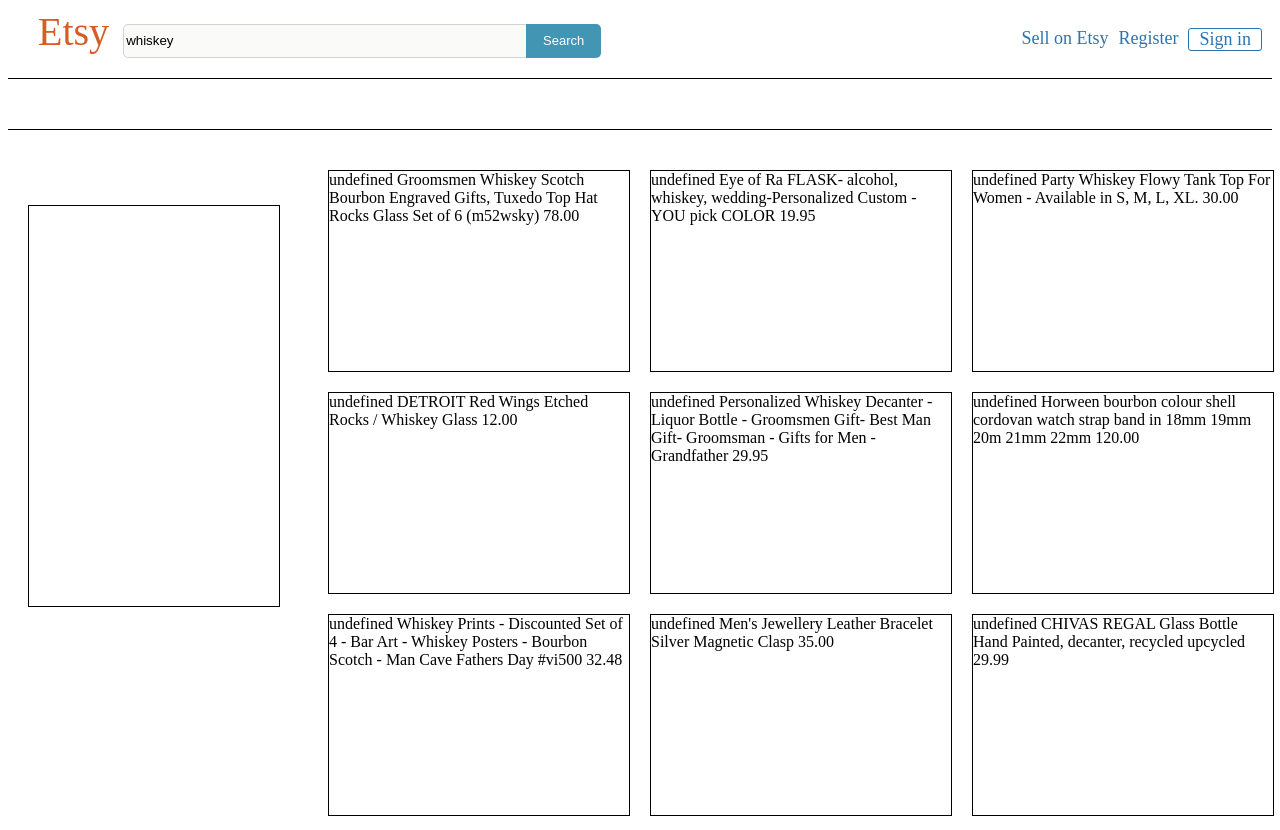
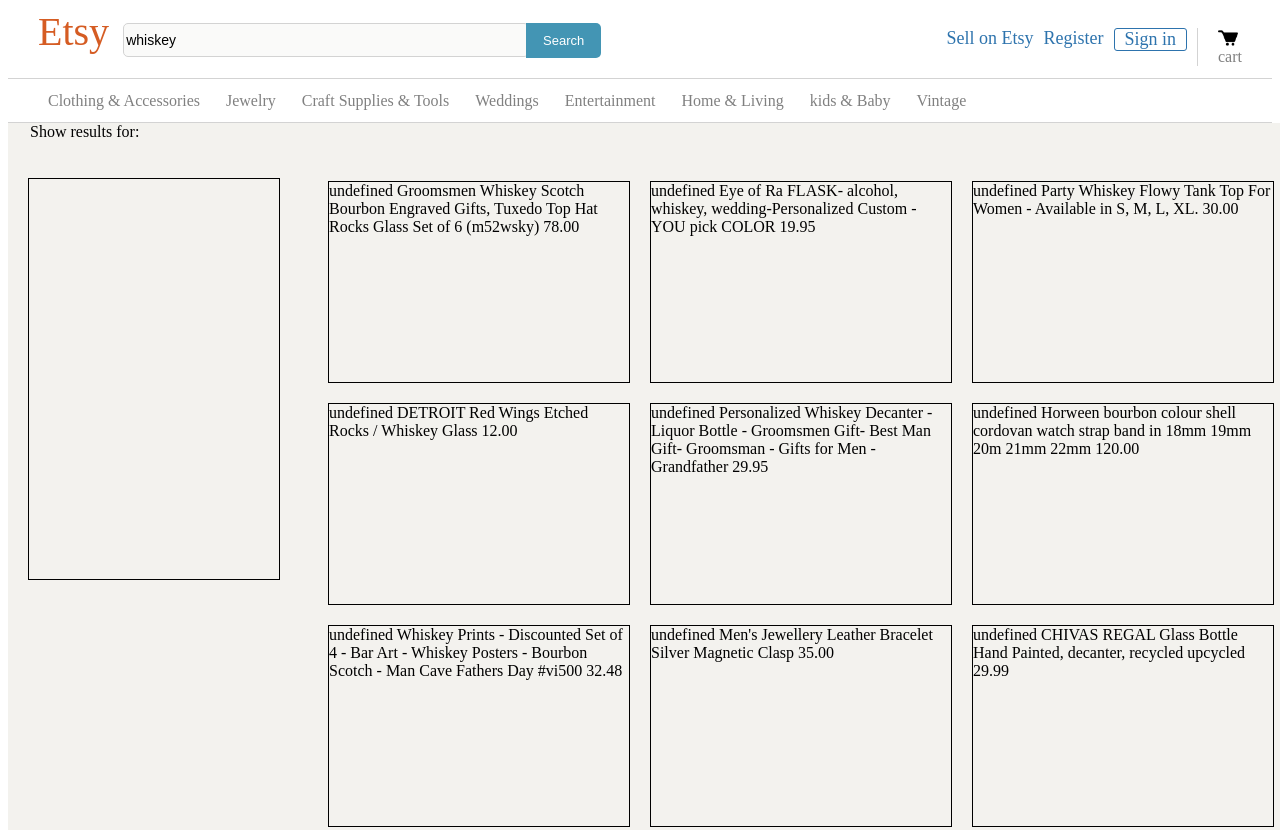
Before and after one commit to cameronzand/etsymockuppage, a plain HTML site: page index.html in a window 1280 px wide. Shown: the top 830 px of the page. Drawn offline with Linux system fonts and the light colour scheme.

Commit message:
progress

```diff
--- a/index.html
+++ b/index.html
@@ -11,6 +11,7 @@
 	<!-- <input type="submit" value="search" class="button"> -->
 	<button type="button" class="searchbutton">Search</button>
 
+	<span class="navright cart"><img src="assets/cart.png" class="cartpng"><br>cart</span>
 	<span class="navright signin"><a href="#">Sign in</a></span>
 	<span class="navright register"><a href="#">Register</a></span>
 	<span class="navright"><a href="#">Sell on Etsy</a></span>
@@ -18,16 +19,34 @@
 </nav>
 
 <div class="undernav">
+	<span class="catspace leftundernav"><a href="#">Clothing & Accessories</a></span>
+	<span class="catspace"><a href="#">Jewelry</a></span>
+	<span class="catspace"><a href="#">Craft Supplies & Tools</a></span>
+	<span class="catspace"><a href="#">Weddings</a></span>
+	<span class="catspace"><a href="#">Entertainment</a></span>
+	<span class="catspace"><a href="#">Home & Living</a></span>
+	<span class="catspace"><a href="#">kids & Baby</a></span>
+	<span class="catspace"><a href="#">Vintage</a></span>
 </div>
+
+<div class="greybox">
+<span class="showresultsfor">Show results for:</span>
 
 	<div class="categories">
 
 	</div>
 
+
+
+
 	<div id="grid">
 
 	</div>
 
+	<div class="footer">
+		Related to whiskey
+	</div>
+</div>
 
 
 
--- a/style.scss
+++ b/style.scss
@@ -1,3 +1,5 @@
+
+
 a:link{
 	text-decoration: none;
 	color: #2D73AD;
@@ -21,12 +23,15 @@
 }
 
 .undernav {
-	height: 50px;
+	height: 30px;
 	width: 100%;
 	//border: 1px solid black;
 	margin-top: 20px;
-	border-top: 1px solid black;
-	border-bottom: 1px solid black;
+	border-top: 1px solid lightgrey;
+	border-bottom: 1px solid lightgrey;
+	padding-top: 13px;
+
+
 
 }
 
@@ -35,8 +40,9 @@
 	width: 250px;
 	border: 1px solid black;
 	float: left;
-	margin-top: 75px;
+	margin-top: 55px;
 	margin-left: 20px;
+
 }
 
 #grid {
@@ -75,11 +81,12 @@
 	-moz-border-radius: 5px;
 	-webkit-border-radius: 5px;
 	border-radius: 5px;
+	font-size: 14px;
 }
 
 .searchbutton {
 	margin-left: -7px;
-	height: 34px;
+	height: 35px;
 	width: 75px;
 	border-radius: 0px 5px 5px 0px;
 	border: 0px;
@@ -95,3 +102,50 @@
 	border: 1px solid #2D73AD;
 	border-radius: 3px;
 }
+
+.cartpng {
+	height: 20px;
+	width: 20px;
+	vertical-align: top;
+}
+
+.cart {
+	vertical-align: bottom;
+	color: grey;
+	font-size: 16px;
+	padding-left: 20px;
+	padding-right: 20px;
+	border-left: 1px solid lightgrey;
+}
+
+.leftundernav {
+	margin-left: 30px;
+}
+
+.catspace a {
+	margin-right: 12px;
+	margin-top: 10px;
+	padding-left: 10px;
+	color: grey;
+	text-decoration: none;
+
+}
+
+.greybox {
+	width: 100%;
+	height: 2100px;
+	background-color: #F3F2EE;
+	position: absolute;
+}
+
+.showresultsfor {
+	margin-left: -250px;
+	margin-top: -80px;
+	//clear: both;
+	//float: left;
+}
+
+.footer {
+	clear: both;
+	margin-left: 320px;
+}
```
Also changed, not shown: style.css. Lines whose indentation alone changed are shown as unchanged.
